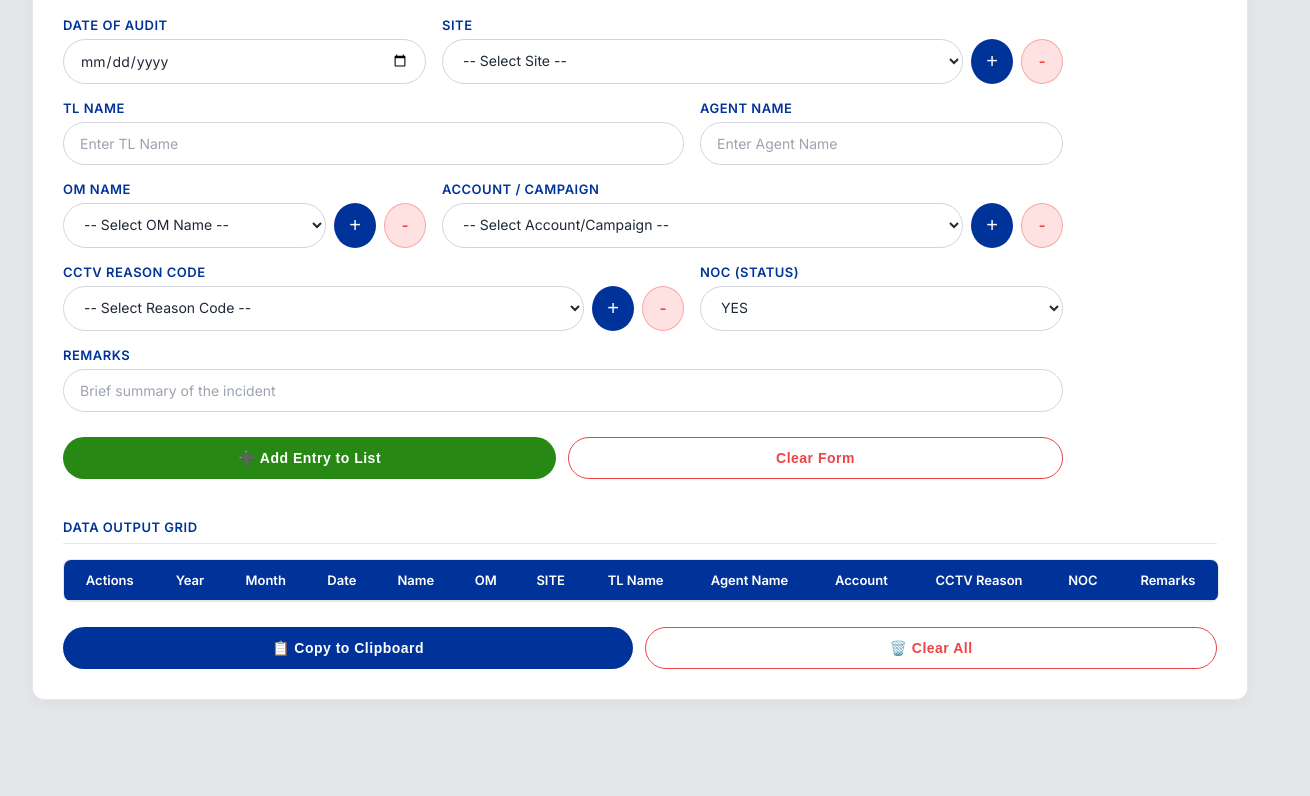
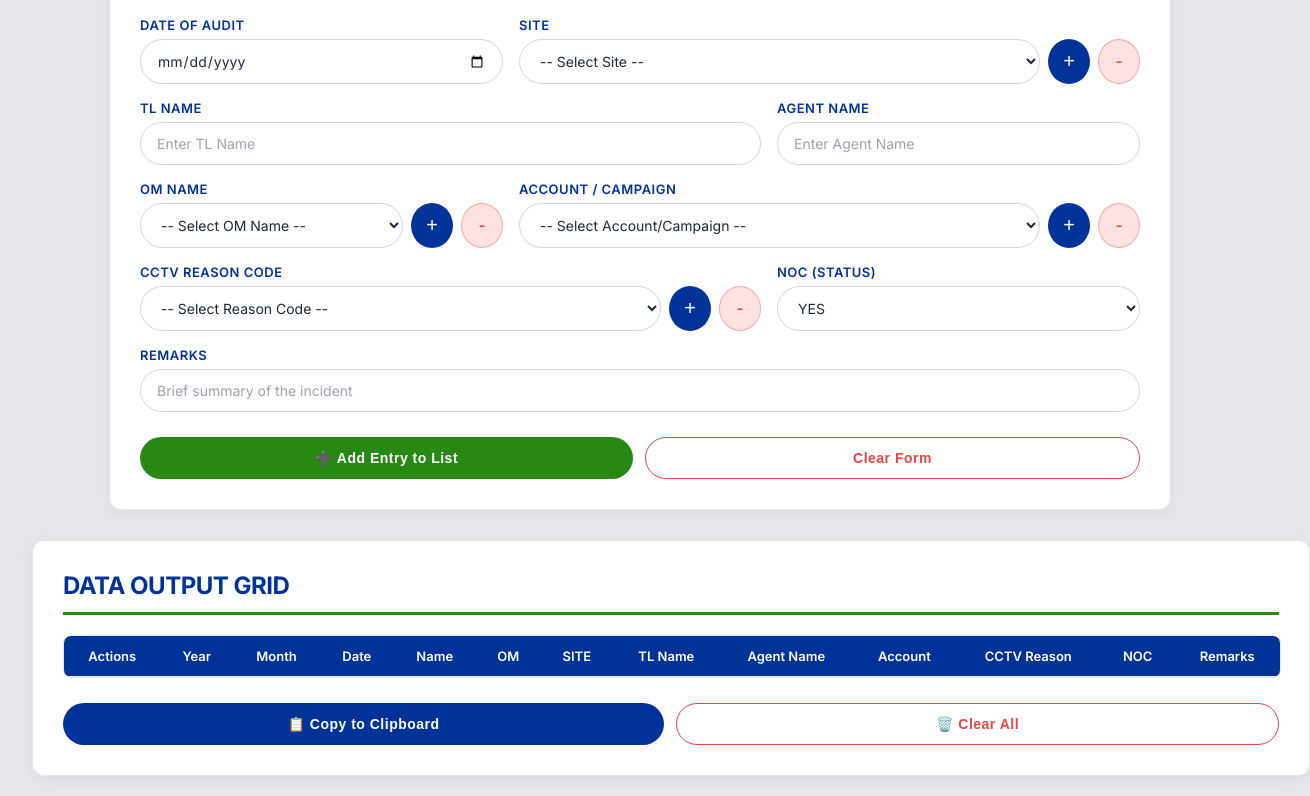
Before and after one commit to milesnavarez30-eng/audit-report, a plain HTML site: page index.html in a window 1280 px wide. Shown: the part 98-894 px from the top of the page, 1310 px wide, since content can reach past the window. Before the commit the page ends 848 px from the top, so only its background shows below. Drawn offline with Linux system fonts and the light colour scheme.

Commit message:
Update index.html

```diff
--- a/index.html
+++ b/index.html
@@ -56,7 +56,7 @@
             font-family: 'Inter', sans-serif;
             background-color: var(--bg-color);
             color: var(--text-color);
-            max-width: 95%; /* Ang lapad sa tibuok container */
+            max-width: 95%; /* Ang lapad sa tibuok screen content */
             margin: 0 auto;
             padding: 20px 10px;
             overflow-x: hidden;
@@ -90,14 +90,25 @@
             transform: scale(1.1);
         }
 
+        /* Common Container Styles */
         .container {
             background: var(--container-bg);
             padding: 30px;
             border-radius: 12px;
             border: 1px solid var(--border-color);
             box-shadow: 0 4px 15px rgba(0, 0, 0, 0.05);
-            margin-bottom: 30px;
             transition: background-color 0.3s ease, border-color 0.3s ease;
+        }
+
+        /* Specific styles for the Form and Grid Containers */
+        .form-section {
+            max-width: 1000px; /* Limitahan ang gilapdon sa form */
+            margin: 0 auto 30px auto; /* I-center ang form ug naay space sa ubos */
+        }
+
+        .grid-section {
+            width: 100%; /* Pabilin nga lapad ang table grid */
+            margin: 0 auto;
         }
 
         h2 {
@@ -108,18 +119,18 @@
             font-weight: 700;
             letter-spacing: -0.5px;
             text-transform: uppercase;
+            margin-bottom: 20px;
         }
 
         body.dark-mode h2 {
             color: #ffffff;
         }
 
-        /* Desktop: Asymmetric Grid Layout restricted to 1000px so it doesn't stretch */
+        /* Desktop: Asymmetric Grid Layout for the Form */
         .form-grid {
             display: grid;
             grid-template-columns: 1.5fr 1fr 1.5fr;
             gap: 16px;
-            max-width: 1000px; /* ⬅️ Prevent textboxes from stretching too wide */
         }
 
         .field-date { grid-column: 1 / 2; }
@@ -148,14 +159,14 @@
             gap: 8px;
         }
 
-        /* ⬅️ FULLY ROUNDED TEXT BOXES & SELECTS */
+        /* FULLY ROUNDED TEXT BOXES & SELECTS */
         input[type="text"], input[type="date"], select {
             width: 100%;
-            padding: 12px 16px; /* Added side padding for rounded corners */
+            padding: 12px 16px;
             background-color: var(--input-bg);
             color: var(--text-color);
             border: 1px solid var(--input-border);
-            border-radius: 30px; /* ⬅️ ROUNDED EFFECT */
+            border-radius: 30px; /* ROUNDED EFFECT */
             box-sizing: border-box;
             font-family: inherit;
             font-size: 14px;
@@ -177,7 +188,6 @@
             display: flex;
             gap: 12px;
             margin-top: 25px;
-            max-width: 1000px; /* ⬅️ Prevent buttons from stretching too wide */
         }
 
         .form-grid button, .button-group button, .action-btns button {
@@ -191,7 +201,7 @@
             border: none;
             padding: 12px 20px;
             font-size: 14px;
-            border-radius: 30px; /* ⬅️ ROUNDED EFFECT FOR MAIN BUTTONS */
+            border-radius: 30px; /* ROUNDED EFFECT FOR MAIN BUTTONS */
             font-weight: 600;
             flex: 1;
             letter-spacing: 0.5px;
@@ -200,12 +210,12 @@
             background-color: var(--primary-hover);
         }
 
-        /* ⬅️ CIRCLE BUTTONS FOR ADD/REMOVE TO MATCH ROUNDED THEME */
+        /* CIRCLE BUTTONS FOR ADD/REMOVE TO MATCH ROUNDED THEME */
         button.add-btn, button.remove-btn {
             flex: 0 0 42px;
             padding: 0;
             font-size: 20px;
-            border-radius: 50%; /* ⬅️ CIRCULAR */
+            border-radius: 50%; /* CIRCULAR */
             display: flex;
             align-items: center;
             justify-content: center;
@@ -235,14 +245,9 @@
         button.delete-btn { background-color: var(--danger-bg); }
         button.delete-btn:hover { background-color: #b91c1c; }
 
-        .output-section { margin-top: 40px; }
-        .output-section label { color: var(--secondary-color); border-bottom: 1px solid var(--border-color); padding-bottom: 8px; margin-bottom: 15px; display: block; }
-
-        body.dark-mode .output-section label { color: var(--label-color); }
-
         .table-container {
-            width: 100%; /* Table remains fully stretched */
-            max-height: 350px;
+            width: 100%;
+            max-height: 400px; /* Mas gitaasan gamay para daghan ma-view */
             overflow-y: auto;
             overflow-x: auto;
             background-color: var(--container-bg);
@@ -318,8 +323,9 @@
 <!-- Floating Theme Toggle Button -->
 <button id="themeToggle" onclick="toggleTheme()" title="Toggle Dark/Light Mode">🌙</button>
 
-<div class="container">
-    <h2>CCTV Audit</h2>
+<!-- 1st Container: CCTV Audit Form (Centered & 1000px max-width) -->
+<div class="container form-section">
+    <h2>CCTV Audit Form</h2>
 
     <div class="form-grid">
         <div class="form-group field-date">
@@ -401,9 +407,11 @@
         <button id="addUpdateBtn" onclick="submitEntry()">➕ Add Entry to List</button>
         <button onclick="clearForm()" class="clear-btn">Clear Form</button>
     </div>
+</div>
 
-    <div class="output-section">
-        <label>Data Output Grid</label>
+<!-- 2nd Container: Data Output Grid (Full Width, max 95% of screen) -->
+<div class="container grid-section">
+    <h2>Data Output Grid</h2>
 
     <div class="table-container">
         <table id="outputTable">
@@ -430,10 +438,9 @@
         </table>
     </div>
 
-        <div class="button-group" style="max-width: 100%;">
+    <div class="button-group">
         <button class="copy-btn" onclick="copyToClipboard()">📋 Copy to Clipboard</button>
         <button class="clear-btn" onclick="clearOutput()">🗑️ Clear All</button>
-        </div>
     </div>
 </div>
 
```
Lines whose indentation alone changed are shown as unchanged.
